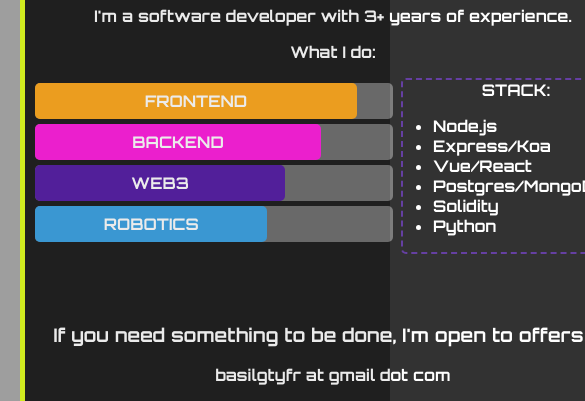
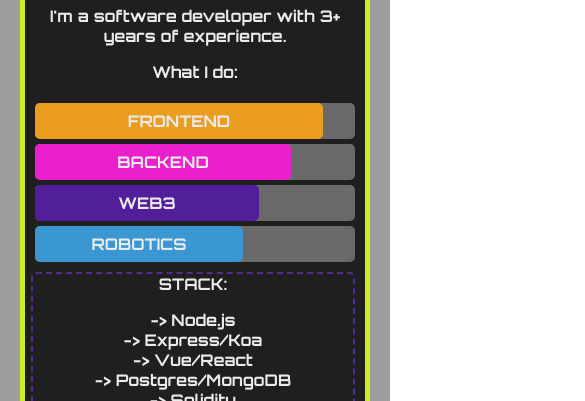
Before and after one commit to eoaaou/site, a website: page index.html in a window 390 px wide. Shown: the part 142-543 px from the top of the page, 585 px wide, since content can reach past the window. Drawn offline with nearby package versions, Linux system fonts and the light colour scheme; animation ran at ten frames a second.

Commit message:
fixed layout

```diff
--- a/css/default.css
+++ b/css/default.css
@@ -1,6 +1,6 @@
 @import url('https://fonts.googleapis.com/css2?family=Orbitron:wght@700&display=swap');
 
-* {box-sizing: border-box}
+canvas { width: 100%; height: 860px; display: block; }
 
 html {
   font-family:'Orbitron', sans-serif;
@@ -8,8 +8,8 @@
 
 body {
   margin: 0;
+}
 
-}
 .container {
   position: relative;
 
@@ -17,15 +17,14 @@
 .container canvas {
   position: absolute;
 }
-#container canvas, #navbar {
-  position: absolute;
-}
+
 
 .overlay {
+
   max-width: 800px;
   margin: auto;
   padding: 50px 20px;
-  min-width: 666px;
+
 }
 
 .bar {
@@ -48,10 +47,10 @@
 .three {width: 70%; background-color: #40009a;}
 .four {width: 65%; background-color: #2296df;}
 
-#content {
+.content {
   position: relative;
   border: 5px solid rgb(221, 255, 0);
-  height: 110vh;
+  height: 700px;
   background-color: black;
   opacity: 80%;
   padding: 10px;
@@ -69,12 +68,19 @@
 }
 
 ul {
-  margin-left: -10px;
-  list-style-image: url();
+  list-style: none;
+  margin-left: 0;
+  padding-left: 0;
 }
 
 li {
-  width: 10px;
+  padding-left: 1em;
+  text-indent: -1em;
+}
+
+li:before {
+  content: "->";
+  padding-right: 5px;
 }
 
 #about {
@@ -98,4 +104,58 @@
 
 
 }
-canvas { width: 100%; height: 135vh; display: block; }
+
+
+
+
+@media only screen and (max-width: 680px) {
+  /* For mobile phones: */
+  canvas { width: 100%; height: 1050px; display: block; }
+  .overlay {
+    max-width: 800px;
+    margin: auto;
+    padding: 50px 20px;
+    min-width: 300px;
+  }
+
+  .content {
+    position: relative;
+    border: 5px solid rgb(221, 255, 0);
+    height: 900px;
+    background-color: black;
+    opacity: 80%;
+    padding: 10px;
+    border-radius: 25px;
+    text-align: center;
+    color: white;
+  }
+
+  #about {
+    width: 100%;
+    float: left;
+  }
+
+  #infobox {
+    margin-top: 10px;
+    border: 2px dashed rgb(63, 16, 139);
+    border-radius: 5px;
+    width: 100%;
+    float: right;
+  }
+
+  ul {
+    list-style: none;
+    margin-left: 0;
+    padding-left: 0;
+  }
+
+  li {
+    padding-left: 1em;
+    text-indent: -1em;
+  }
+
+  li:before {
+    content: "->";
+    padding-right: 5px;
+  }
+}
--- a/index.html
+++ b/index.html
@@ -2,9 +2,9 @@
 <html lang="en">
     <head>
         <meta charset="utf-8">
-        <meta http-equiv="x-ua-compatible" content="ie=edge">
-        <meta name="viewport" content="width=device-width, initial-scale=1">
-        <link rel="stylesheet" href="/css/default.css" />
+
+        <meta name="viewport" content="width=device-width, initial-scale=1.5">
+        <link rel="stylesheet" href="css/default.css" />
         <script src="https://ajax.googleapis.com/ajax/libs/jquery/3.5.1/jquery.min.js"></script>
         <script src="/index.js"></script>
     </head>
@@ -12,7 +12,7 @@
         <div class="container">
             <canvas></canvas>
             <div class="overlay">
-                <div id="content">
+                <div class="content">
                     <div>
                       <div class="animated-heading">
                         <h1><span id="words">Hello</span></h1>
@@ -54,16 +54,16 @@
                       <h3>If you need something to be done, I'm open to offers 💵</h3>
                       <p>basilgtyfr at gmail dot com</p>
                       <a href="https://github.com/eoaaou" style="text-decoration: none;">
-                        <img src="/images/github-mark-white.png"  style="width: 35px; margin: 5px;">
+                        <img src="images/github-mark-white.png"  style="width: 35px; margin: 5px;">
                       </a>
                       <a href="https://t.me/@pumpking" style="text-decoration: none;">
-                        <img src="/images/tg.png"  style="width: 35px; margin: 5px;">
+                        <img src="images/tg.png"  style="width: 35px; margin: 5px;">
                       </a>
                       <a href="https://opensea.io/sixtyfo?tab=collected" style="text-decoration: none;">
-                        <img src="/images/opensea.png"   style="width: 35px; margin: 5px;">
+                        <img src="images/opensea.png"   style="width: 35px; margin: 5px;">
                       </a>
                       <div id="outro">PEACE<span style="color: #ff0000">4</span>PROFIT</div>
-                      <img src="/images/2iFb.gif" width="100" height="100">
+                      <img src="images/2iFb.gif" width="100" height="100">
                     </div>
 
 
--- a/index.js
+++ b/index.js
@@ -1,7 +1,7 @@
 
 
 (function () {
-var words = ["Hello","Nice to have you here", "Welcome!" ],
+var words = ["Hello", "Welcome!" ],
 i = 0;
 setInterval(function(){ $('#words').fadeOut(function(){
     $(this).html(words[(i = (i + 1) % words.length)]).fadeIn();
--- a/package.json
+++ b/package.json
@@ -11,6 +11,7 @@
   "license": "ISC",
   "dependencies": {
     "koa": "^2.14.1",
-    "koa-static": "^5.0.0"
+    "koa-static": "^5.0.0",
+    "node-sass": "^8.0.0"
   }
 }
```
Also changed, not shown: 1 other file.
